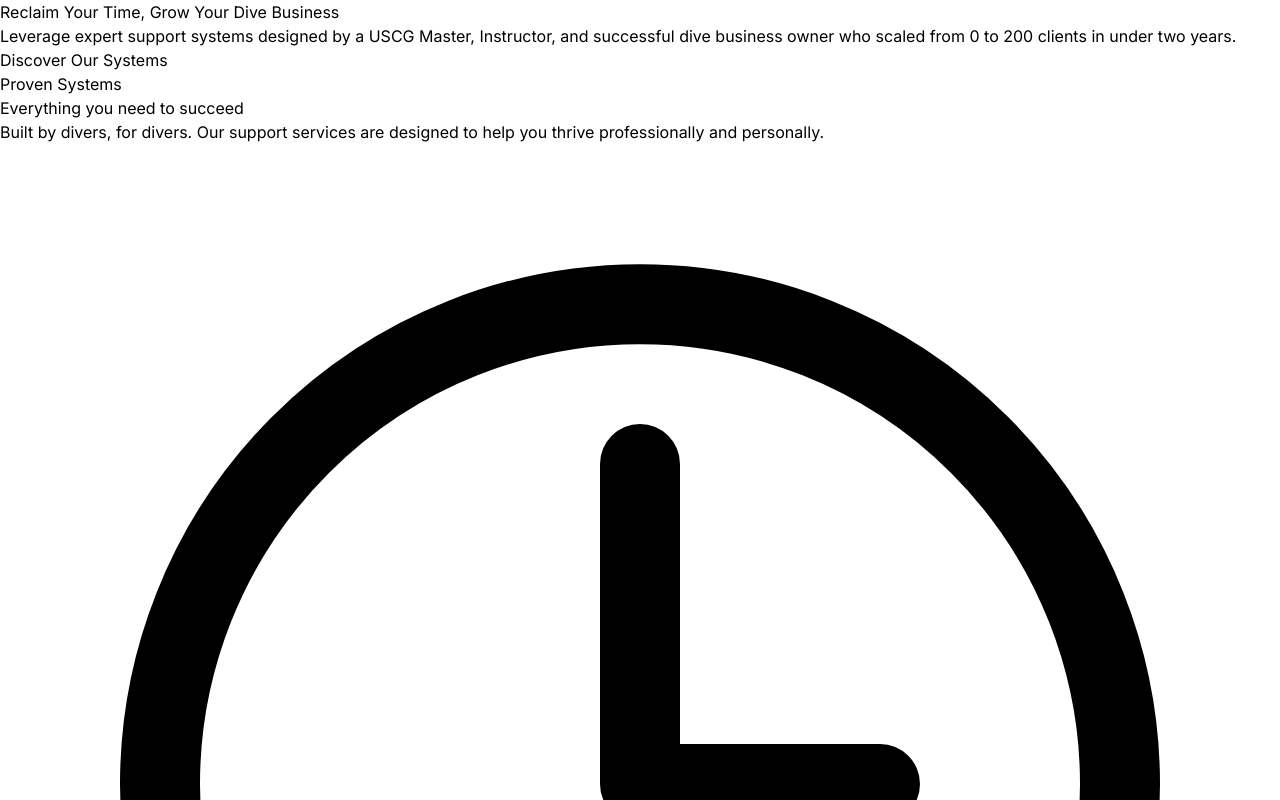
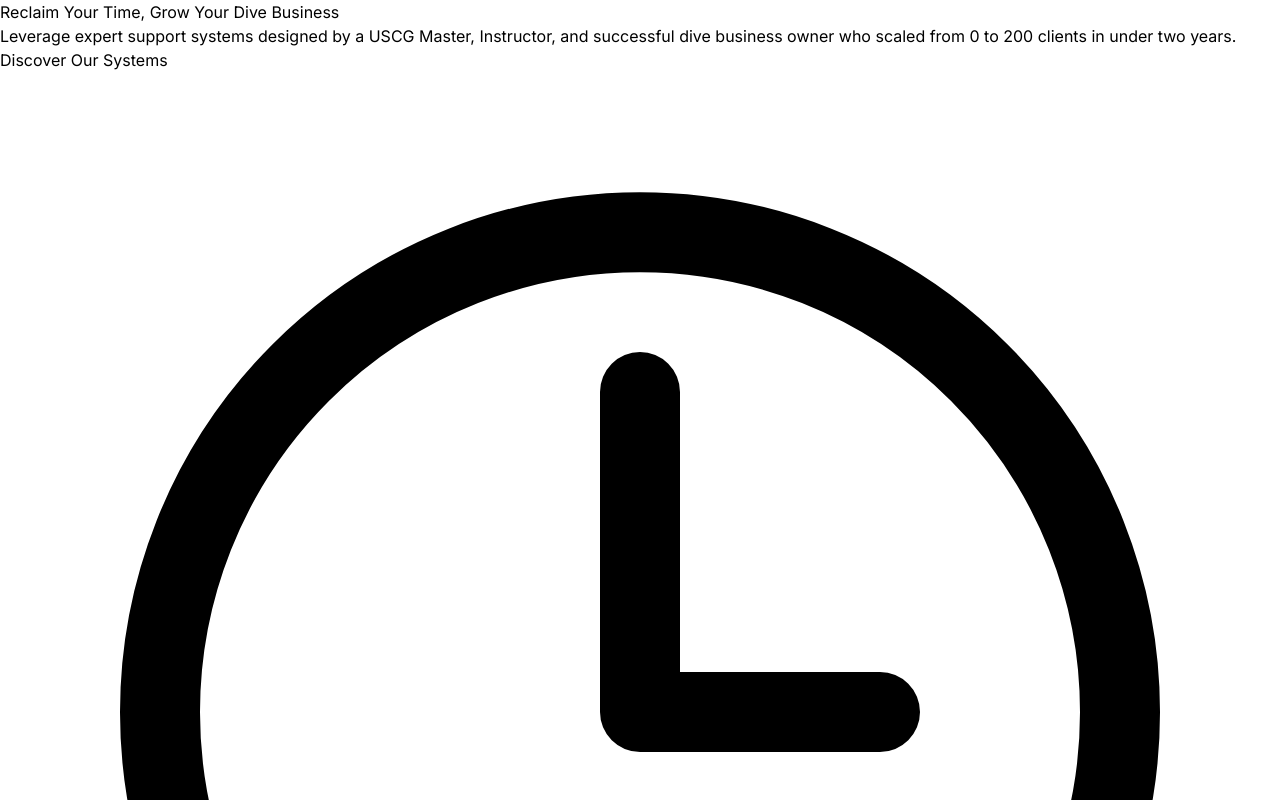
Before and after one commit to standardhuman/diver-support-service, a Next.js app: page / in a window 1280 px wide. Shown: the top 800 px of the page. Built offline with nearby package versions, Linux system fonts and the light colour scheme.

Commit message:
design: redesign Features component for modern aesthetic

```diff
--- a/src/components/Features.tsx
+++ b/src/components/Features.tsx
@@ -6,69 +6,78 @@ import { ClockIcon, ChartBarIcon, UserGroupIcon } from '@heroicons/react/24/outl
 
 const features = [
   {
-    name: 'More Dive Time',
-    description: 'Focus on what you do best - diving and cleaning. We handle the time-consuming administrative tasks.',
+    name: 'Reclaim Your Time',
+    description: 'Spend less time on admin and more time diving or growing your business. We handle the paperwork, scheduling, and invoicing, freeing up to 30% of your workweek.',
     icon: ClockIcon,
   },
   {
-    name: 'Increased Efficiency',
-    description: 'Leverage our proven systems for invoicing, scheduling, and client management to streamline your operations.',
+    name: 'Grow Your Business',
+    description: 'Leverage proven systems for client acquisition, digital presence, and efficient operations. Scale confidently, whether you\'re established or just starting.',
     icon: ChartBarIcon,
   },
   {
-    name: 'Maintain Independence',
-    description: 'Keep full control of your business while we provide expert background support to help you grow.',
+    name: 'Leave Work Dockside',
+    description: 'Our streamlined support means your work is done when you leave the marina. Enjoy the freedom and improved work-life balance you deserve.',
     icon: UserGroupIcon,
   },
 ]
 
 export default function Features() {
-  const [ref, inView] = useInView({
+  const { ref, inView } = useInView({
     triggerOnce: true,
     threshold: 0.1,
-  })
+  });
+
+  const containerVariants = {
+    hidden: { opacity: 0 },
+    visible: {
+      opacity: 1,
+      transition: { staggerChildren: 0.2, delayChildren: 0.1 }
+    }
+  };
+
+  const itemVariants = {
+    hidden: { opacity: 0, y: 20 },
+    visible: { opacity: 1, y: 0, transition: { duration: 0.6 } }
+  };
 
   return (
-    <div className="bg-white py-24 sm:py-32">
-      <div className="mx-auto max-w-7xl px-6 lg:px-8">
-        <motion.div
+    <div className="bg-white">
+      <div className="mx-auto max-w-4xl px-6 lg:px-8">
+        {/* Optional Title - Kept minimal */}
+        {/* <motion.div
+          initial="hidden"
+          animate={inView ? "visible" : "hidden"}
+          variants={itemVariants}
+          className="mx-auto max-w-2xl text-center mb-16 sm:mb-20"
+        >
+          <h2 className="text-3xl font-bold tracking-tight text-gray-900 sm:text-4xl">Why Choose ShoreSupport?</h2>
+          <p className="mt-4 text-lg leading-8 text-gray-600">
+            Focus on your passion, we handle the rest.
+          </p>
+        </motion.div> */}
+
+        <motion.dl
           ref={ref}
-          initial={{ opacity: 0, y: 20 }}
-          animate={inView ? { opacity: 1, y: 0 } : { opacity: 0, y: 20 }}
-          transition={{ duration: 0.8 }}
-          className="mx-auto max-w-2xl text-center"
+          className="space-y-16"
+          variants={containerVariants}
+          initial="hidden"
+          animate={inView ? "visible" : "hidden"}
         >
-          <h2 className="text-base font-semibold leading-7 text-blue-600">Proven Systems</h2>
-          <p className="mt-2 text-3xl font-bold tracking-tight text-gray-900 sm:text-4xl">
-            Everything you need to succeed
-          </p>
-          <p className="mt-6 text-lg leading-8 text-gray-600">
-            Built by divers, for divers. Our support services are designed to help you thrive professionally and personally.
-          </p>
-        </motion.div>
-        <div className="mx-auto mt-16 max-w-2xl sm:mt-20 lg:mt-24 lg:max-w-none">
-          <dl className="grid max-w-xl grid-cols-1 gap-x-8 gap-y-16 lg:max-w-none lg:grid-cols-3">
-            {features.map((feature, index) => (
-              <motion.div
-                key={feature.name}
-                initial={{ opacity: 0, y: 20 }}
-                animate={inView ? { opacity: 1, y: 0 } : { opacity: 0, y: 20 }}
-                transition={{ duration: 0.8, delay: index * 0.2 }}
-                className="flex flex-col"
-              >
-                <dt className="text-base font-semibold leading-7 text-gray-900">
-                  <div className="mb-6 flex h-10 w-10 items-center justify-center rounded-lg bg-blue-600">
-                    <feature.icon className="h-6 w-6 text-white" aria-hidden="true" />
-                  </div>
-                  {feature.name}
-                </dt>
-                <dd className="mt-1 flex flex-auto flex-col text-base leading-7 text-gray-600">
-                  <p className="flex-auto">{feature.description}</p>
-                </dd>
-              </motion.div>
-            ))}
-          </dl>
-        </div>
+          {features.map((feature) => (
+            <motion.div key={feature.name} className="relative flex flex-col lg:flex-row lg:items-start gap-x-8" variants={itemVariants}>
+              <dt className="flex-shrink-0">
+                <div className="flex h-12 w-12 items-center justify-center rounded-xl bg-blue-600 text-white">
+                  <feature.icon className="h-7 w-7" aria-hidden="true" />
+                </div>
+              </dt>
+              <dd className="mt-4 lg:mt-1 flex flex-auto flex-col">
+                <p className="text-xl font-semibold leading-7 text-gray-900">{feature.name}</p>
+                <p className="mt-2 text-base leading-7 text-gray-600">{feature.description}</p>
+              </dd>
+            </motion.div>
+          ))}
+        </motion.dl>
       </div>
     </div>
   )
```
